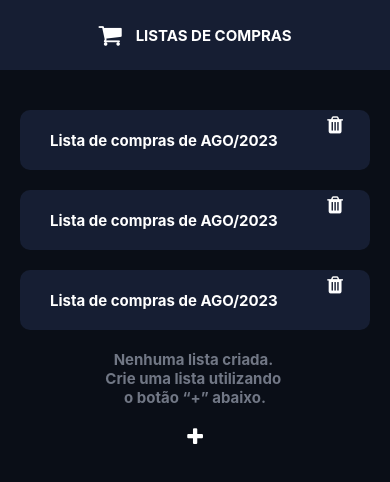
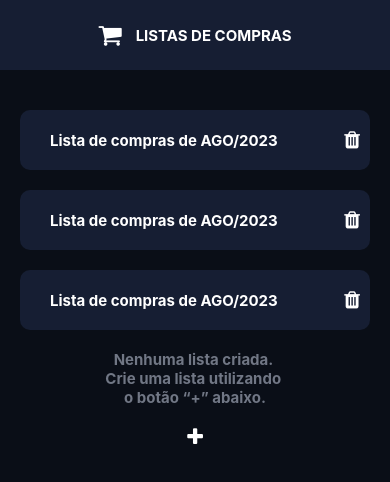
Before and after one commit to oliveiraalexis/SmartCart, a React Native app: screen / in a window 390 px wide. Shown: the top 482 px of the page. Built offline with nearby package versions, Linux system fonts and the light colour scheme.

Commit message:
Improving Button props

```diff
--- a/src/components/Button/Button.jsx
+++ b/src/components/Button/Button.jsx
@@ -2,25 +2,18 @@ import React from 'react'
 import { View, StyleSheet, Pressable } from 'react-native'
 import Icon from 'react-native-vector-icons/FontAwesome'
 
-export const Button = ({iconName, bRadius, bBackgroundColor}) => {
+export const Button = ({iconName, bRadius, bBackgroundColor, width, height}) => {
 
     return (
-        <View style={styles.container}>
-            <Pressable backgroundColor={bBackgroundColor} borderRadius={bRadius}>
-                <Icon style={styles.button} name={iconName} size={20} color="#FFFFFF" />
-            </Pressable>
-        </View>
+        <Pressable style={{width: width, height: height, ...styles.container}} backgroundColor={bBackgroundColor} borderRadius={bRadius}>
+            <Icon style={styles.button} name={iconName} size={20} color="#FFFFFF" />
+        </Pressable>
     )
 }
 
 const styles = StyleSheet.create({
     container: {
-        alignItems: 'center'
-    },
-    button: {
-        width: 50,
-        height: 50,
-        textAlign: 'center',
-        textAlignVertical: 'center'
+        alignItems: 'center',
+        justifyContent: 'center'
     }
 })
```
